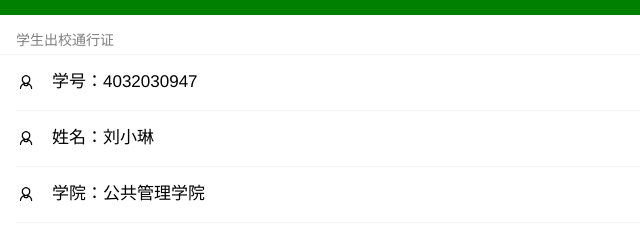
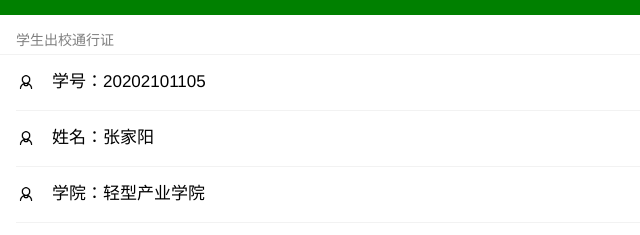
Before and after one commit to Pass302302/302, a plain HTML site: page index.html in a window 1280 px wide. Shown: the part 403-638 px from the top of the page, 0-640 px from the left. Drawn offline with Linux system fonts and the light colour scheme.

Commit message:
Update index.html

```diff
--- a/index.html
+++ b/index.html
@@ -55,21 +55,21 @@
             <div class="weui-cell  weui-cell_example">
                 <div class="weui-cell__hd"><img src="./images/person.png" alt="" style="width: 20px; margin-right: 16px; display: block;"></div>
                 <div class="weui-cell__bd">
-                    <p>学号：4032030947
+                    <p>学号：20202101105
                     </p>
                 </div>
             </div>
             <div class="weui-cell  weui-cell_example">
                 <div class="weui-cell__hd"><img src="./images/person.png" alt="" style="width: 20px; margin-right: 16px; display: block;"></div>
                 <div class="weui-cell__bd">
-                    <p>姓名：刘小琳
+                    <p>姓名：张家阳
                     </p>
                 </div>
             </div>
             <div class="weui-cell  weui-cell_example">
                 <div class="weui-cell__hd"><img src="./images/person.png" alt="" style="width: 20px; margin-right: 16px; display: block;"></div>
                 <div class="weui-cell__bd">
-                    <p>学院：公共管理学院
+                    <p>学院：轻型产业学院
 
                     </p>
                 </div>
```
